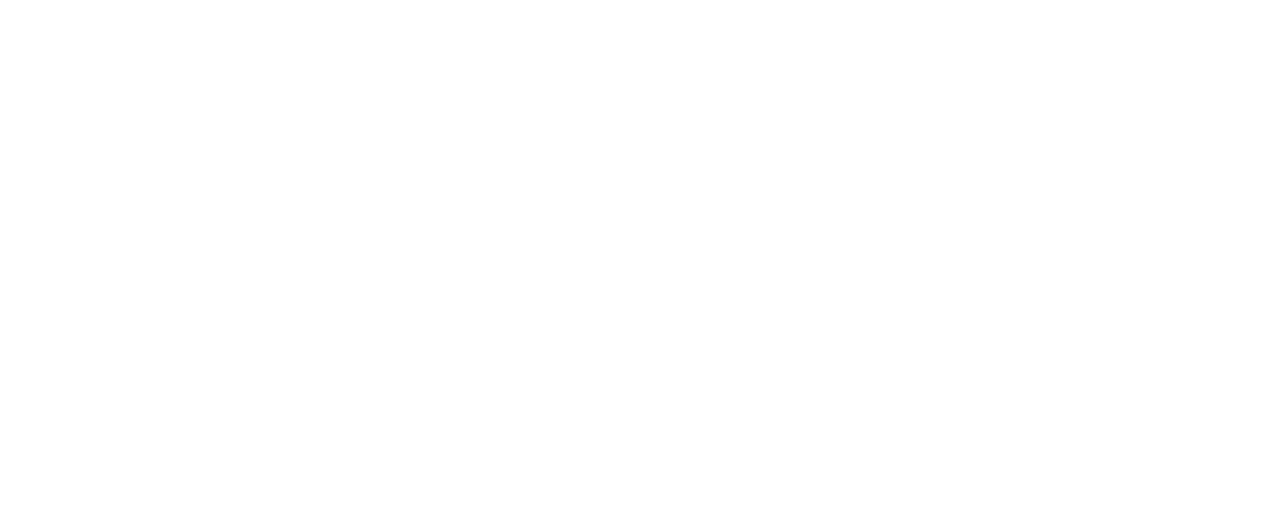
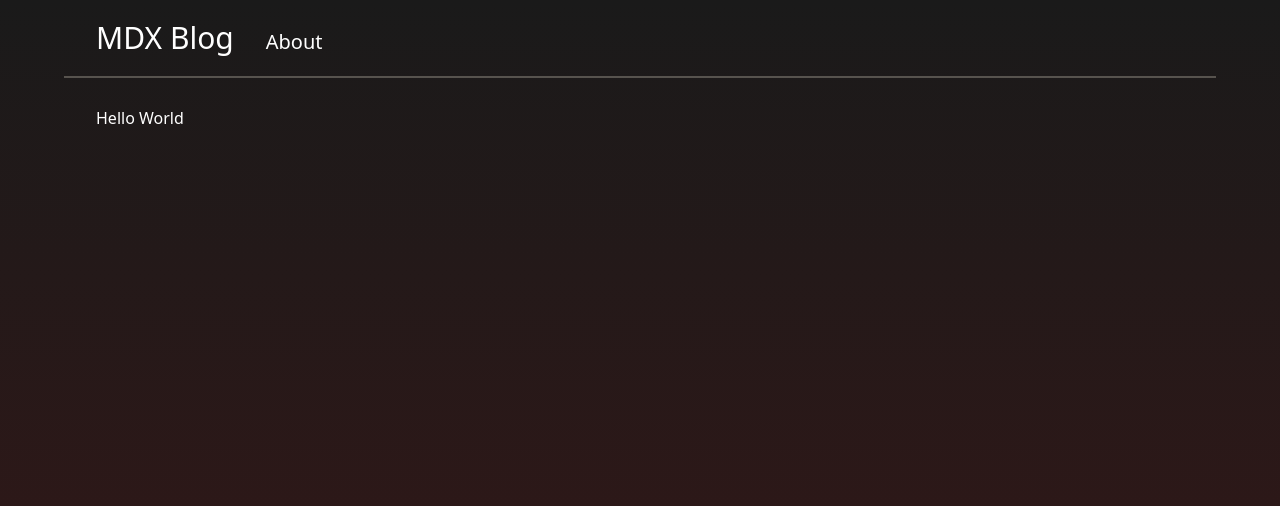
Before and after one commit to ParsaSedighi/nextjs-mdx-blog, a Next.js app: page / in a window 1280 px wide. Shown: the top 506 px of the page. Built offline with nearby package versions, Linux system fonts and the light colour scheme.

Commit message:
add navbar

```diff
--- a/package.json
+++ b/package.json
@@ -11,7 +11,9 @@
   "dependencies": {
     "eslint": "8.28.0",
     "eslint-config-next": "13.0.5",
+    "gray-matter": "^4.0.3",
     "next": "13.0.5",
+    "next-mdx-remote": "^4.2.0",
     "react": "18.2.0",
     "react-dom": "18.2.0"
   },
--- a/pages/_app.js
+++ /dev/null
@@ -1,7 +0,0 @@
-import '../styles/globals.css'
-
-function MyApp({ Component, pageProps }) {
-  return <Component {...pageProps} />
-}
-
-export default MyApp
--- /dev/null
+++ b/src/components/Nav.jsx
@@ -0,0 +1,20 @@
+import Link from 'next/link';
+
+const Nav = () => {
+  return (
+    <nav>
+      <div className="flex items-center justify-center px-8 py-5 mx-8 border-b-2 border-stone-600 md:mx-16 md:justify-start">
+        <div className="flex items-end space-x-8">
+          <Link className="text-3xl" href="#">
+            MDX Blog
+          </Link>
+          <Link className="hidden text-xl md:block" href="#">
+            About
+          </Link>
+        </div>
+      </div>
+    </nav>
+  );
+};
+
+export default Nav;
--- a/pages/index.js
+++ b/src/pages/_app.jsx
@@ -1,13 +1,17 @@
+import '../../styles/globals.css';
 import Head from 'next/head';
 
-export default function Home() {
+function MyApp({ Component, pageProps }) {
   return (
-    <div>
+    <>
       <Head>
-        <title>Create Next App</title>
+        <title>Mdx Blog</title>
         <meta name="description" content="Generated by create next app" />
         <link rel="icon" href="/favicon.ico" />
       </Head>
-    </div>
+      <Component {...pageProps} />
+    </>
   );
 }
+
+export default MyApp;
--- /dev/null
+++ b/src/pages/_document.js
@@ -0,0 +1,13 @@
+import { Html, Head, Main, NextScript } from 'next/document';
+
+export default function Document() {
+  return (
+    <Html>
+      <Head />
+      <body className="h-screen bg-gradient-to-b from-[#1a1a1a] to-[#371717] text-white">
+        <Main />
+        <NextScript />
+      </body>
+    </Html>
+  );
+}
--- /dev/null
+++ b/src/pages/index.jsx
@@ -0,0 +1,9 @@
+import Nav from '../components/Nav';
+export default function Home() {
+  return (
+    <>
+      <Nav />
+      <main className="mx-24 mt-7">Hello World</main>
+    </>
+  );
+}
--- a/tailwind.config.js
+++ b/tailwind.config.js
@@ -1,8 +1,8 @@
 /** @type {import('tailwindcss').Config} */
 module.exports = {
   content: [
-    './pages/**/*.{js,ts,jsx,tsx}',
-    './components/**/*.{js,ts,jsx,tsx}',
+    './src/pages/**/*.{js,ts,jsx,tsx}',
+    './src/components/**/*.{js,ts,jsx,tsx}',
   ],
   theme: {
     extend: {},
```
Also changed, not shown: src/pages/api/hello.js (renamed from pages/api/hello.js), 1 other file (tests, documents, lock files or other folders).
